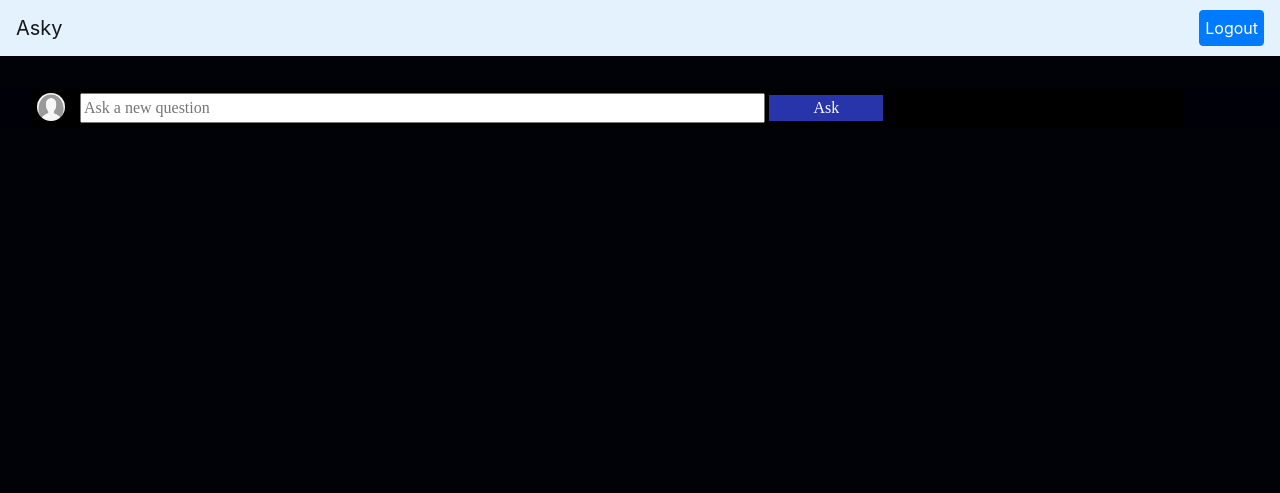
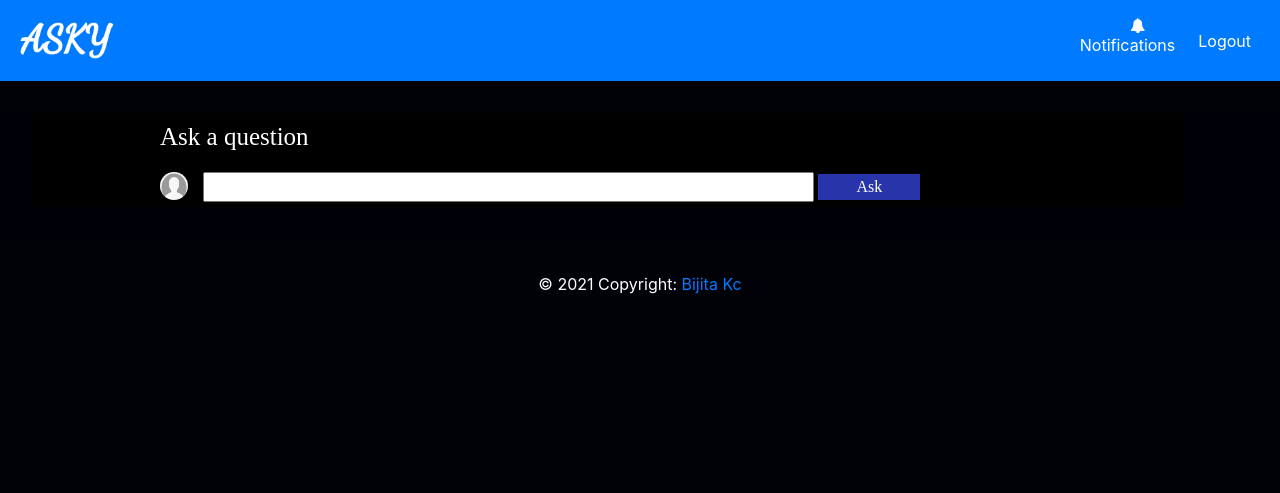
Before and after one commit to Bijitakc/Asky, a Django app: template chat/templates/chat/index.html in a window 1280 px wide. Shown: the top 493 px of the page. Run offline with Django 3.2, Linux system fonts and the light colour scheme; the template is opened without the code that fills it, so the values that code supplies are empty; the visitor is signed in with stand-in values (Sample User, id 1); some libraries are stand-ins or nearby versions.

Commit message:
logo and landing page changes

```diff
--- a/chat/static/chat/css/index.css
+++ b/chat/static/chat/css/index.css
@@ -5,29 +5,34 @@
     background-color: rgba(1, 1, 8, 0.637);
     font-family: Times New Roman;
 }
+.hr{
+    color: white;
+    background-color: white;
+}
 .askqn{
     width: 90%;
     margin:2.5% 2.5% 2.5% 2.5%;
     border: 4px rgba(247, 247, 247, 0.932);
     background-color: rgb(0, 0, 0);
     padding: 5px;
+    padding-left: 10%;
 
 }
 .newquestion{
     width: 60%;
 }
 .wholecard{
-    width: 90%;
+    width: 70%;
     margin:2.5% 2.5% 2.5% 2.5%;
-    border: 4px rgba(1, 1, 8, 0.932);
+    border: 4px rgba(255, 255, 255, 0.932);
     background-color: rgb(0, 0, 0);
     padding-right: 20px;
-    padding-left: 20px;
+    padding-left: 10%;
     color: white;
-    box-shadow: 1px 1px 1px rgb(255, 255, 255);
+    /* box-shadow: 0px 1px 0px rgb(255, 255, 255); */
 }
 .answercard{
-    width: 90%;
+    width: 70%;
     margin:2.5%;
     border: 4px;
     margin-bottom: 10px;
@@ -37,7 +42,7 @@
     /* box-shadow: 2px 2px 5px rgb(109, 108, 108); */
 }
 .reply{
-    width: 40%;
+    width: 50%;
     margin-left:2.5%;
     margin-right:2.5%;
     margin-top:2.5%;
--- a/chat/templates/chat/base.html
+++ b/chat/templates/chat/base.html
@@ -19,34 +19,38 @@
   <!-- <nav class="navbar navbar-primary bg-primary">
     <span class="navbar-brand mb-0 h1">Asky</span>
   </nav> -->
-  <nav class="navbar navbar-expand-lg navbar navbar navbar-light" style="background-color: #e3f2fd;">
-    <a class="navbar-brand" href="#">Asky</a>
+  <nav class="navbar navbar-expand-lg navbar navbar-dark bg-primary" style="background-color: #e3f2fd;">
+    <!-- <a class="navbar-brand" href="#" style="color: white;">Asky</a> -->
+    <img src="{% static 'chat/img/logo.png' %}" style="height: 45px;">
     <button class="navbar-toggler" type="button" data-toggle="collapse" data-target="#navbarSupportedContent" aria-controls="navbarSupportedContent" aria-expanded="false" aria-label="Toggle navigation">
       <span class="navbar-toggler-icon"></span>
     </button>
-
     <div class="collapse navbar-collapse" id="navbarSupportedContent">
       <ul class="navbar-nav mr-auto">
         <!-- <li class="nav-item active">
           <a class="nav-link" href="#">Home <span class="sr-only">(current)</span></a>
         </li> -->
       </ul>
+      <div style="color: white;">
+        <i class="fa fa-bell" aria-hidden="true" style="float: right; font-size: 15px; margin-right: 30px; margin-top:10px;color: white;"></i>
+        <p>Notifications</p>
+      </div>
       <div style="float: right;">
         {%if request.user.is_authenticated %}
         <a href="{% url 'user:logoutpage' %}">
-          <button type="button" class="btn btn-primary" style="float: right;margin-left:10px;padding: 5px;">
+          <button type="button" class="btn btn-primary" style="float: right;margin-left:10px; margin-top:10pxpadding: 5px;">
             Logout
           </button>
         </a>
 
         {%else%}
         <a href="{% url 'user:loginpage' %}">
-          <button type="button" class="btn btn-primary" style="float: right;margin-left:10px ">
+          <button type="button" class="btn btn-primary" style="float: right;margin-left:10px;margin-top:10px ">
             Login
           </button>
         </a>
         <a href="{% url 'user:signup' %}">
-          <button type="button" class="btn btn-primary" style="float: right;; ">
+          <button type="button" class="btn btn-primary" style="float: right;margin-top:10px ">
             Register
           </button>
         </a>
@@ -59,6 +63,17 @@
     {% block maincontent %}
     {% endblock %}
   </div>
+  <!-- Footer -->
+ <footer class="page-footer font-small blue">
+
+  <!-- Copyright -->
+  <div class="footer-copyright text-center py-3" style="color: white;">© 2021 Copyright:
+    <a href="https://mdbootstrap.com/">Bijita Kc</a>
+  </div>
+  <!-- Copyright -->
+
+</footer>
+<!-- Footer -->
 
   <!-- Optional JavaScript -->
     <!-- jQuery first, then Popper.js, then Bootstrap JS -->
--- a/chat/templates/chat/index.html
+++ b/chat/templates/chat/index.html
@@ -4,13 +4,15 @@
 {% block maincontent %}
 {% if user.is_authenticated %}
 <div class ="askqn">
+    <p style="font-size: 25px; ">Ask a question</p>
     <img src="{% static 'chat/img/user.png' %}" style="height: 28px;width: 28px;border-radius:30px; margin-right: 15px;float: left;">
     <form method = "POST">
         {%csrf_token%}
-        <input class="newquestion" placeholder="Ask a new question"  name="newqn">
+        <input class="newquestion" placeholder=""  name="newqn">
         <button class ="post" type="submit">Ask</button>
     </form>
 </div>
+<hr>
 {%endif%}
     {% for q in posts %}
         <div class="wholecard" >
@@ -46,8 +48,6 @@
                         <!-- <button  style="color: white;background-color: rgba(15, 14, 14, 0.856);"  onclick="roombuild('{{a.id}}')">Discuss</button>         -->
                     </div>
                     {% endif %}
-
-
                 {% endfor %}
                 {%if user.is_authenticated %}
                 <form  method="POST">
@@ -59,7 +59,8 @@
                 </form>
                 {%endif%}
         </div>
-    {% endfor %}
+        <hr>{% endfor %}
+
     {% if user.is_authenticated %}
         <button  class="open-button" onclick="opendiv()">
             Chat
```
Also changed, not shown: chat/static/chat/img/logo.png (added).
